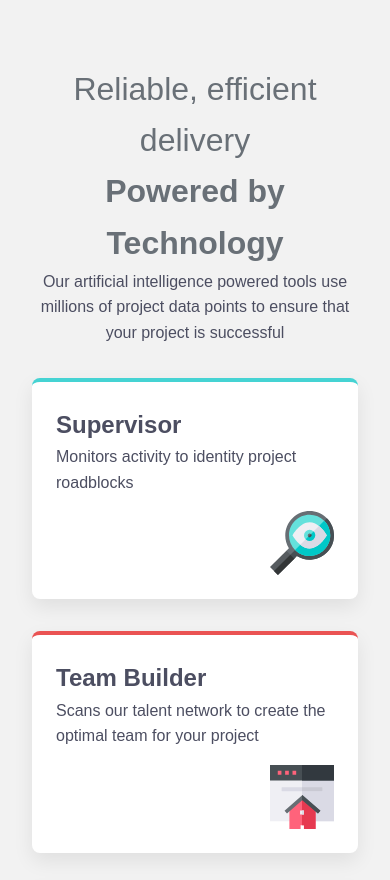
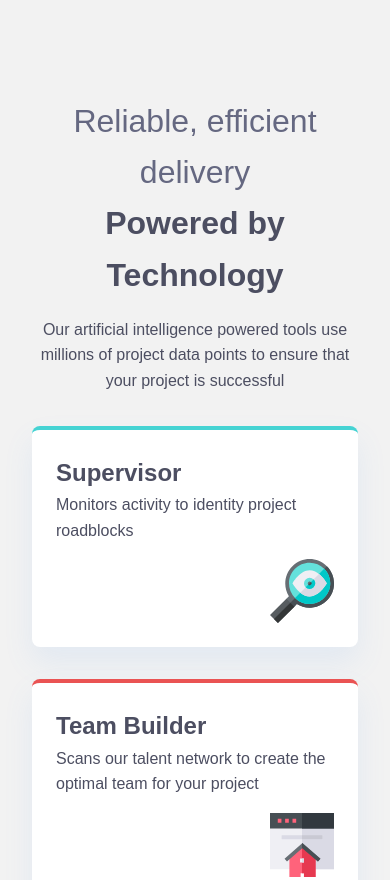
Before and after one commit to ViniciusMarquesz/FrontEnd-Mentor-CardResponsivo, a plain HTML site: page index.html in a window 390 px wide. Shown: the top 880 px of the page. Drawn offline with Linux system fonts and the light colour scheme.

Commit message:
css responsivo

```diff
--- a/css/style.css
+++ b/css/style.css
@@ -23,14 +23,17 @@ body {
 }
 
 .header h1 {
-    margin-top: 2rem;
+    margin-top: 4rem;
     font-weight: 200;
     font-size: 2rem;
-    color: hsl(212, 6%, 44%);
+    margin-bottom: 1rem;
+    color: hsl(234, 12%, 45%);
+
 }
 
 .header h1 span {
     font-weight: 600;
+    color: hsl(234, 12%, 34%)
 }
 
 .header p {
@@ -51,7 +54,7 @@ body {
     background-color: hsl(0, 0%, 100%);
     padding: 1.5rem;
     border-radius: 8px;
-    box-shadow: 0 8px 20px rgba(0, 0, 0, 0.08);
+    box-shadow: 0 15px 30px hsl(212, 86%, 64%, 0.1);
     display: flex;
     flex-direction: column;
     justify-content: space-between;
```
